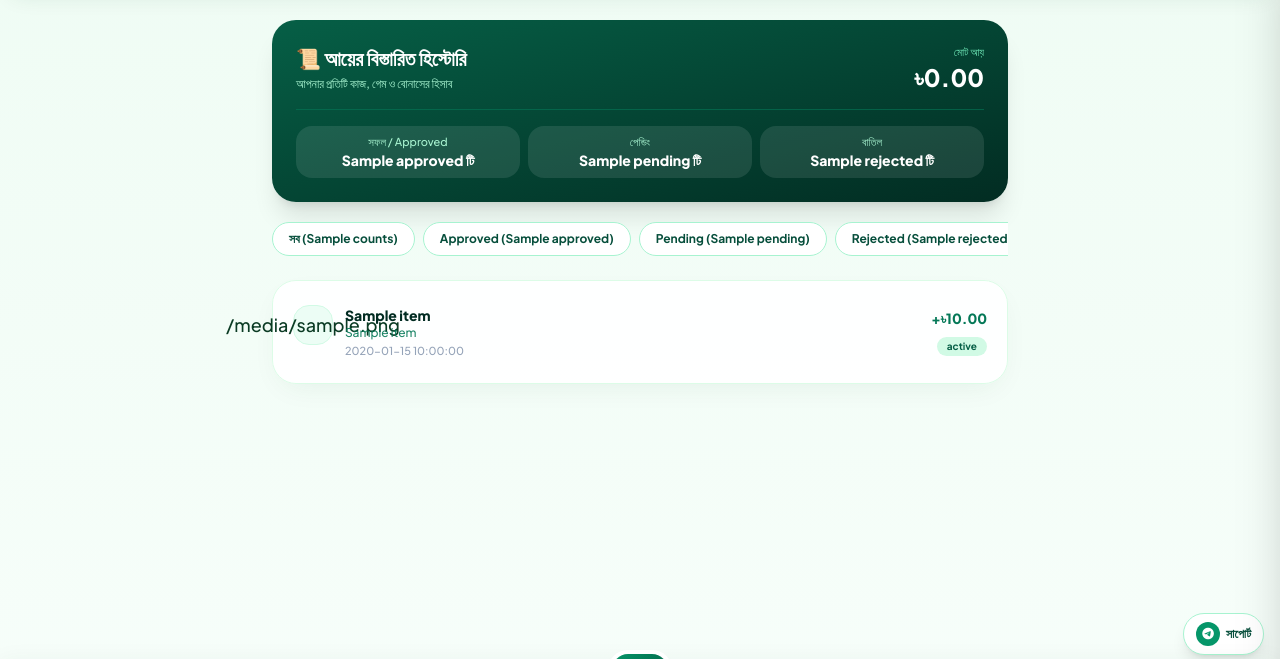
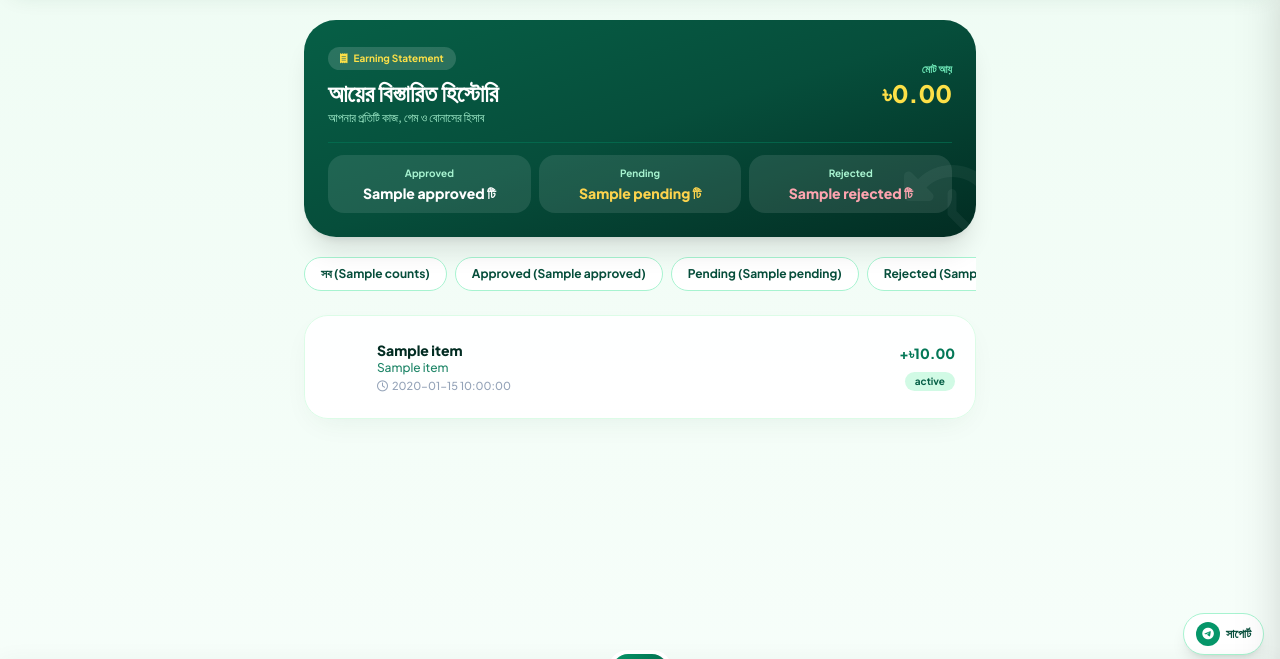
Before and after one commit to ffidcretordk-dot/Infinity, a FastAPI app: template templates/history.html in a window 1280 px wide. Shown: the part 65-724 px from the top of the page. Run offline with FastAPI, Linux system fonts and the light colour scheme; the template is opened without the code that fills it: most values are stand-ins (such as "Sample title", 1, 10 or a date in 2020); some libraries are stand-ins or nearby versions.

Commit message:
Update history.html

```diff
--- a/templates/history.html
+++ b/templates/history.html
@@ -1,32 +1,40 @@
 {% extends "base_app.html" %}
 {% block title %}আয়ের হিস্টোরি - InfinityWork{% endblock %}
 {% block content %}
-<div class="space-y-5">
-  <!-- Header & Summary -->
-  <div class="rounded-3xl bg-gradient-to-br from-emerald-800 to-emerald-950 text-white p-6 shadow-xl">
-    <div class="flex items-center justify-between">
-      <div>
-        <h1 class="text-xl font-extrabold">📜 আয়ের বিস্তারিত হিস্টোরি</h1>
-        <p class="text-xs text-emerald-200 mt-1">আপনার প্রতিটি কাজ, গেম ও বোনাসের হিসাব</p>
+<div class="max-w-2xl mx-auto space-y-5">
+  <!-- Header & Summary Card -->
+  <div class="rounded-[2rem] bg-gradient-to-br from-emerald-800 via-emerald-900 to-emerald-950 text-white p-6 shadow-xl relative overflow-hidden">
+    <div class="absolute -right-6 -bottom-6 text-white/5 text-8xl pointer-events-none">
+      <i class="fa-solid fa-clock-rotate-left"></i>
+    </div>
+    <div class="relative z-10 space-y-4">
+      <div class="flex items-center justify-between gap-3">
+        <div>
+          <span class="inline-flex items-center gap-1.5 bg-white/15 px-3 py-1 rounded-full text-[10px] font-bold text-yellow-300">
+            <i class="fa-solid fa-receipt"></i> Earning Statement
+          </span>
+          <h1 class="text-xl sm:text-2xl font-extrabold mt-1.5">আয়ের বিস্তারিত হিস্টোরি</h1>
+          <p class="text-xs text-emerald-200 mt-0.5">আপনার প্রতিটি কাজ, গেম ও বোনাসের হিসাব</p>
+        </div>
+        <div class="text-right shrink-0">
+          <div class="text-[11px] text-emerald-300 font-bold">মোট আয়</div>
+          <div class="text-2xl font-extrabold text-yellow-300">৳{{ "%.2f"|format(user.total_earned) }}</div>
+        </div>
       </div>
-      <div class="text-right">
-        <div class="text-[11px] text-emerald-300">মোট আয়</div>
-        <div class="text-2xl font-extrabold">৳{{ "%.2f"|format(user.total_earned) }}</div>
-      </div>
-    </div>
 
-    <div class="grid grid-cols-3 gap-2 mt-4 pt-4 border-t border-emerald-700/60 text-center text-xs">
-      <div class="bg-white/10 rounded-2xl py-2 px-1">
-        <div class="text-emerald-200 text-[11px]">সফল / Approved</div>
-        <div class="font-extrabold text-sm">{{ counts.approved }} টি</div>
-      </div>
-      <div class="bg-white/10 rounded-2xl py-2 px-1">
-        <div class="text-emerald-200 text-[11px]">পেন্ডিং</div>
-        <div class="font-extrabold text-sm">{{ counts.pending }} টি</div>
-      </div>
-      <div class="bg-white/10 rounded-2xl py-2 px-1">
-        <div class="text-emerald-200 text-[11px]">বাতিল</div>
-        <div class="font-extrabold text-sm">{{ counts.rejected }} টি</div>
+      <div class="grid grid-cols-3 gap-2 pt-3 border-t border-emerald-700/60 text-center text-xs">
+        <div class="bg-white/10 rounded-2xl py-2.5 px-1">
+          <div class="text-emerald-200 text-[10px] font-bold">Approved</div>
+          <div class="font-extrabold text-sm mt-0.5">{{ counts.approved }} টি</div>
+        </div>
+        <div class="bg-white/10 rounded-2xl py-2.5 px-1">
+          <div class="text-emerald-200 text-[10px] font-bold">Pending</div>
+          <div class="font-extrabold text-sm text-amber-300 mt-0.5">{{ counts.pending }} টি</div>
+        </div>
+        <div class="bg-white/10 rounded-2xl py-2.5 px-1">
+          <div class="text-emerald-200 text-[10px] font-bold">Rejected</div>
+          <div class="font-extrabold text-sm text-rose-300 mt-0.5">{{ counts.rejected }} টি</div>
+        </div>
       </div>
     </div>
   </div>
@@ -58,13 +66,15 @@
       {% for item in items %}
       <div class="py-3.5 first:pt-1 last:pb-1 flex items-center justify-between gap-3">
         <div class="flex items-start gap-3 min-w-0">
-          <div class="w-10 h-10 rounded-2xl bg-emerald-50 border border-emerald-100 flex items-center justify-center text-lg shrink-0">
-            {{ item.icon }}
+          <div class="w-10 h-10 rounded-2xl {{ item.icon_cls }} flex items-center justify-center text-base shrink-0">
+            <i class="{{ item.icon_cls.split(' ')[:2]|join(' ') }}"></i>
           </div>
           <div class="min-w-0">
             <div class="font-extrabold text-sm text-emerald-950 truncate">{{ item.title }}</div>
             <div class="text-xs text-emerald-700/90 truncate">{{ item.subtitle }}</div>
-            <div class="text-[11px] text-slate-400 mt-0.5">{{ item.date }}</div>
+            <div class="text-[11px] text-slate-400 mt-0.5">
+              <i class="fa-regular fa-clock mr-1"></i>{{ item.date }}
+            </div>
           </div>
         </div>
 
@@ -93,9 +103,9 @@
     </div>
     {% else %}
     <div class="py-10 text-center space-y-2">
-      <div class="text-3xl">📭</div>
-      <p class="text-sm font-bold text-emerald-900">এই ক্যাটাগরিতে কোনো হিস্টোরি পাওয়া যায়নি</p>
-      <a href="/work" class="inline-block mt-2 bg-emerald-900 text-white px-5 py-2 rounded-full text-xs font-bold">কাজ শুরু করুন →</a>
+      <div class="text-3xl text-emerald-600"><i class="fa-solid fa-folder-open"></i></div>
+      <p class="text-sm font-extrabold text-emerald-950">এই ক্যাটাগরিতে কোনো হিস্টোরি পাওয়া যায়নি</p>
+      <a href="/work" class="inline-block mt-2 bg-emerald-900 text-white px-5 py-2.5 rounded-full text-xs font-extrabold shadow">কাজ শুরু করুন →</a>
     </div>
     {% endif %}
   </div>
```
